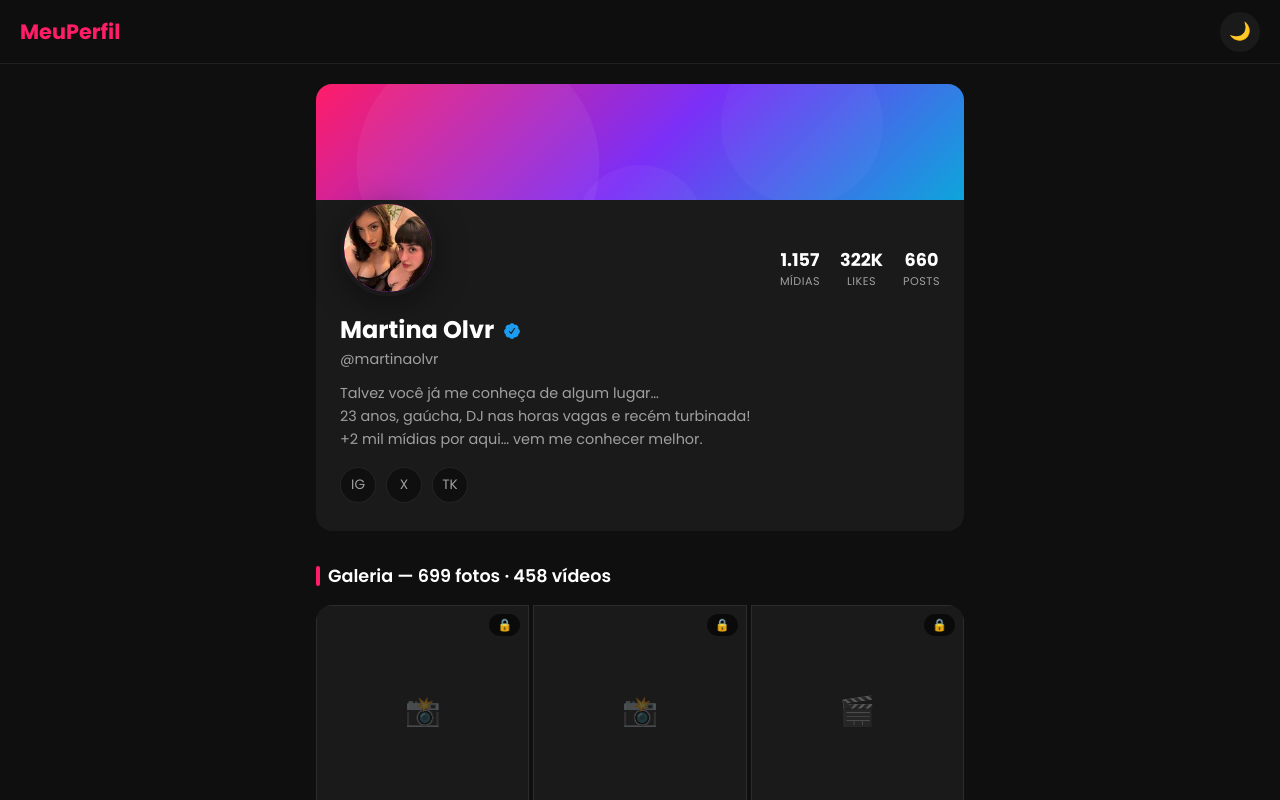
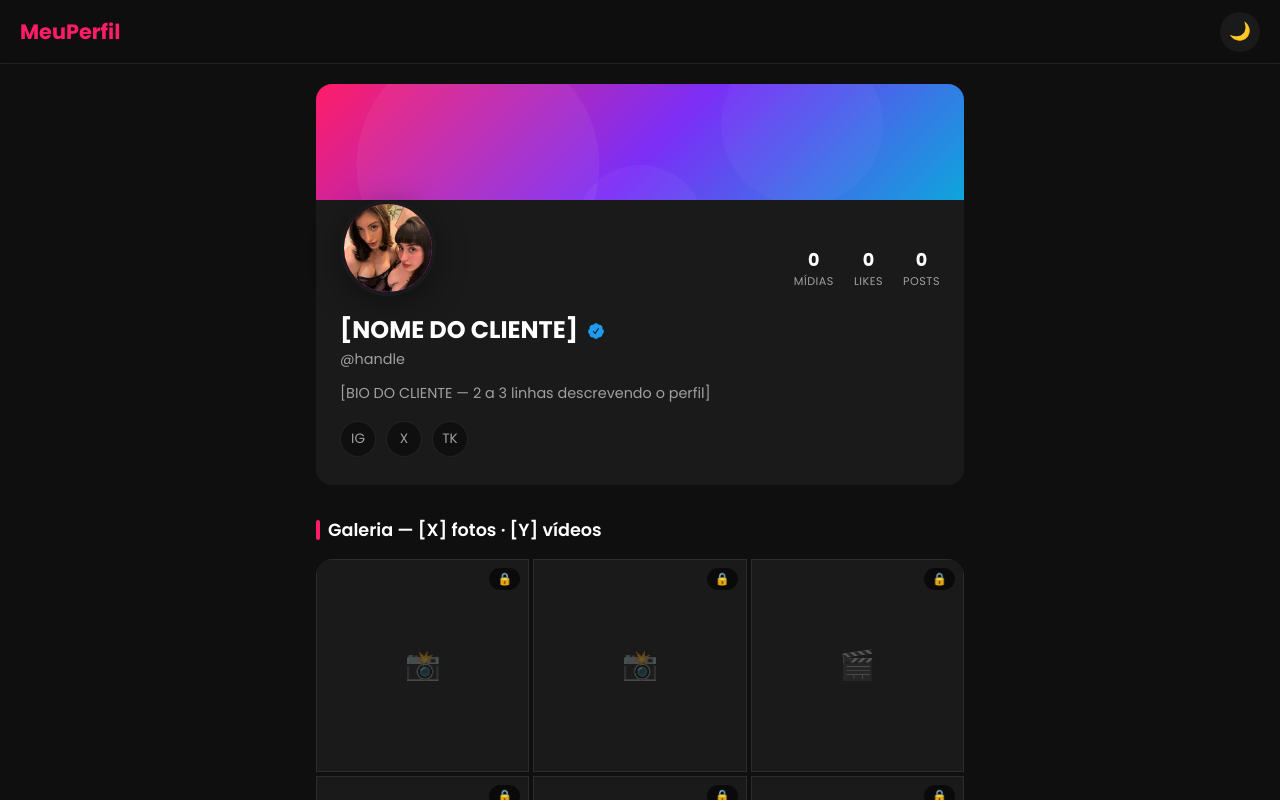
Before and after one commit to Web-site-007/martina-olvr, a website: page index.html in a window 1280 px wide. Shown: the top 800 px of the page. Drawn offline with Linux system fonts and the light colour scheme; no server answers.

Commit message:
refactor: remove conteúdo da Martina — template genérico com placeholders

```diff
--- a/index.html
+++ b/index.html
@@ -3,7 +3,7 @@
 <head>
   <meta charset="UTF-8"/>
   <meta name="viewport" content="width=device-width, initial-scale=1.0, maximum-scale=1.0"/>
-  <title>Martina Olvr (martinaolvr) • Privacy</title>
+  <title>[NOME DO CLIENTE] • Assinatura</title>
   <style>
     @import url('https://fonts.googleapis.com/css2?family=Poppins:wght@300;400;500;600;700&display=swap');
 
@@ -311,30 +311,28 @@
       <div class="profile-banner"></div>
       <div class="profile-info">
         <div class="profile-avatar-wrapper">
-          <div class="profile-avatar"><img src="images/avatar.jpg" alt="Martina Olvr"/></div>
+          <div class="profile-avatar"><img src="images/avatar.jpg" alt="[NOME DO CLIENTE]"/></div>
           <div class="profile-stats">
-            <div class="stat"><div class="stat-value">1.157</div><div class="stat-label">Mídias</div></div>
-            <div class="stat"><div class="stat-value">322K</div><div class="stat-label">Likes</div></div>
-            <div class="stat"><div class="stat-value">660</div><div class="stat-label">Posts</div></div>
+            <div class="stat"><div class="stat-value">0</div><div class="stat-label">Mídias</div></div>
+            <div class="stat"><div class="stat-value">0</div><div class="stat-label">Likes</div></div>
+            <div class="stat"><div class="stat-value">0</div><div class="stat-label">Posts</div></div>
           </div>
         </div>
-        <div class="profile-name">Martina Olvr <svg style="vertical-align:middle;margin-left:4px" width="18" height="18" viewBox="0 0 24 24" fill="#1d9bf0"><path d="M22.5 12.5c0-1.58-.875-2.95-2.148-3.6.154-.435.238-.905.238-1.4 0-2.21-1.71-3.998-3.818-3.998-.47 0-.92.084-1.336.25C14.818 2.415 13.51 1.5 12 1.5s-2.816.917-3.437 2.25c-.415-.165-.866-.25-1.336-.25-2.11 0-3.818 1.79-3.818 4 0 .494.083.964.237 1.4-1.272.65-2.147 2.018-2.147 3.6 0 1.495.782 2.798 1.942 3.486-.02.17-.032.34-.032.514 0 2.21 1.708 4 3.818 4 .47 0 .92-.086 1.335-.25.62 1.334 1.926 2.25 3.437 2.25 1.512 0 2.818-.916 3.437-2.25.415.163.865.248 1.336.248 2.11 0 3.818-1.79 3.818-4 0-.174-.012-.344-.033-.513 1.158-.687 1.943-1.99 1.943-3.484zm-6.616-3.334l-4.334 6.5c-.145.217-.382.334-.625.334-.143 0-.288-.04-.416-.126l-.115-.094-2.415-2.415c-.293-.293-.293-.768 0-1.06s.768-.294 1.06 0l1.77 1.767 3.825-5.74c.23-.345.696-.436 1.04-.207.346.23.44.696.21 1.04z"/></svg></div>
-        <div class="profile-handle">@martinaolvr</div>
+        <div class="profile-name">[NOME DO CLIENTE] <svg style="vertical-align:middle;margin-left:4px" width="18" height="18" viewBox="0 0 24 24" fill="#1d9bf0"><path d="M22.5 12.5c0-1.58-.875-2.95-2.148-3.6.154-.435.238-.905.238-1.4 0-2.21-1.71-3.998-3.818-3.998-.47 0-.92.084-1.336.25C14.818 2.415 13.51 1.5 12 1.5s-2.816.917-3.437 2.25c-.415-.165-.866-.25-1.336-.25-2.11 0-3.818 1.79-3.818 4 0 .494.083.964.237 1.4-1.272.65-2.147 2.018-2.147 3.6 0 1.495.782 2.798 1.942 3.486-.02.17-.032.34-.032.514 0 2.21 1.708 4 3.818 4 .47 0 .92-.086 1.335-.25.62 1.334 1.926 2.25 3.437 2.25 1.512 0 2.818-.916 3.437-2.25.415.163.865.248 1.336.248 2.11 0 3.818-1.79 3.818-4 0-.174-.012-.344-.033-.513 1.158-.687 1.943-1.99 1.943-3.484zm-6.616-3.334l-4.334 6.5c-.145.217-.382.334-.625.334-.143 0-.288-.04-.416-.126l-.115-.094-2.415-2.415c-.293-.293-.293-.768 0-1.06s.768-.294 1.06 0l1.77 1.767 3.825-5.74c.23-.345.696-.436 1.04-.207.346.23.44.696.21 1.04z"/></svg></div>
+        <div class="profile-handle">@handle</div>
         <div class="profile-bio">
-          Talvez você já me conheça de algum lugar…<br>
-          23 anos, gaúcha, DJ nas horas vagas e recém turbinada!<br>
-          +2 mil mídias por aqui… vem me conhecer melhor.
+          [BIO DO CLIENTE — 2 a 3 linhas descrevendo o perfil]
         </div>
         <div class="profile-social">
-          <a href="https://instagram.com/martinaolvr" class="social-icon" title="Instagram" target="_blank">IG</a>
-          <a href="https://twitter.com/martinaolvr" class="social-icon" title="Twitter" target="_blank">X</a>
-          <a href="https://tiktok.com/@martinaolvr" class="social-icon" title="TikTok" target="_blank">TK</a>
+          <a href="#" class="social-icon" title="Instagram" target="_blank">IG</a>
+          <a href="#" class="social-icon" title="Twitter" target="_blank">X</a>
+          <a href="#" class="social-icon" title="TikTok" target="_blank">TK</a>
         </div>
       </div>
     </div>
 
     <div class="slide-up" style="animation-delay: 0.2s;">
-      <div class="section-title">Galeria — 699 fotos · 458 vídeos</div>
+      <div class="section-title">Galeria — [X] fotos · [Y] vídeos</div>
       <div class="gallery-grid">
         <div class="gallery-item locked"><span class="placeholder-icon">📸</span></div>
         <div class="gallery-item locked"><span class="placeholder-icon">📸</span></div>
@@ -381,7 +379,7 @@
     </div>
 
     <div class="footer">
-      © 2026 <a href="#">Martina Olvr</a> · Criadora de conteúdo
+      © 2026 <a href="#">[NOME DO CLIENTE]</a>
     </div>
   </div>
 
@@ -669,9 +667,9 @@
     };
 
     const PLAN_ITEMS = {
-      mensal: { title: 'Assinatura Mensal - Martina Olvr', unit_price: '15.00' },
-      trimestral: { title: 'Assinatura Trimestral - Martina Olvr', unit_price: '60.00' },
-      semestral: { title: 'Assinatura Semestral - Martina Olvr', unit_price: '105.00' }
+      mensal: { title: 'Assinatura Mensal - [NOME DO CLIENTE]', unit_price: '15.00' },
+      trimestral: { title: 'Assinatura Trimestral - [NOME DO CLIENTE]', unit_price: '60.00' },
+      semestral: { title: 'Assinatura Semestral - [NOME DO CLIENTE]', unit_price: '105.00' }
     };
 
     // Init MercadoPago
--- a/package.json
+++ b/package.json
@@ -1,7 +1,7 @@
 {
-  "name": "martina-olvr-pagamento",
+  "name": "projeto-pagamento",
   "version": "1.0.0",
-  "description": "Integração Mercado Pago - Martina Olvr",
+  "description": "Template de assinaturas com Mercado Pago",
   "main": "server.js",
   "engines": {
     "node": ">=18.0.0"
```
Also changed, not shown: server.js (+5 -5 lines).
